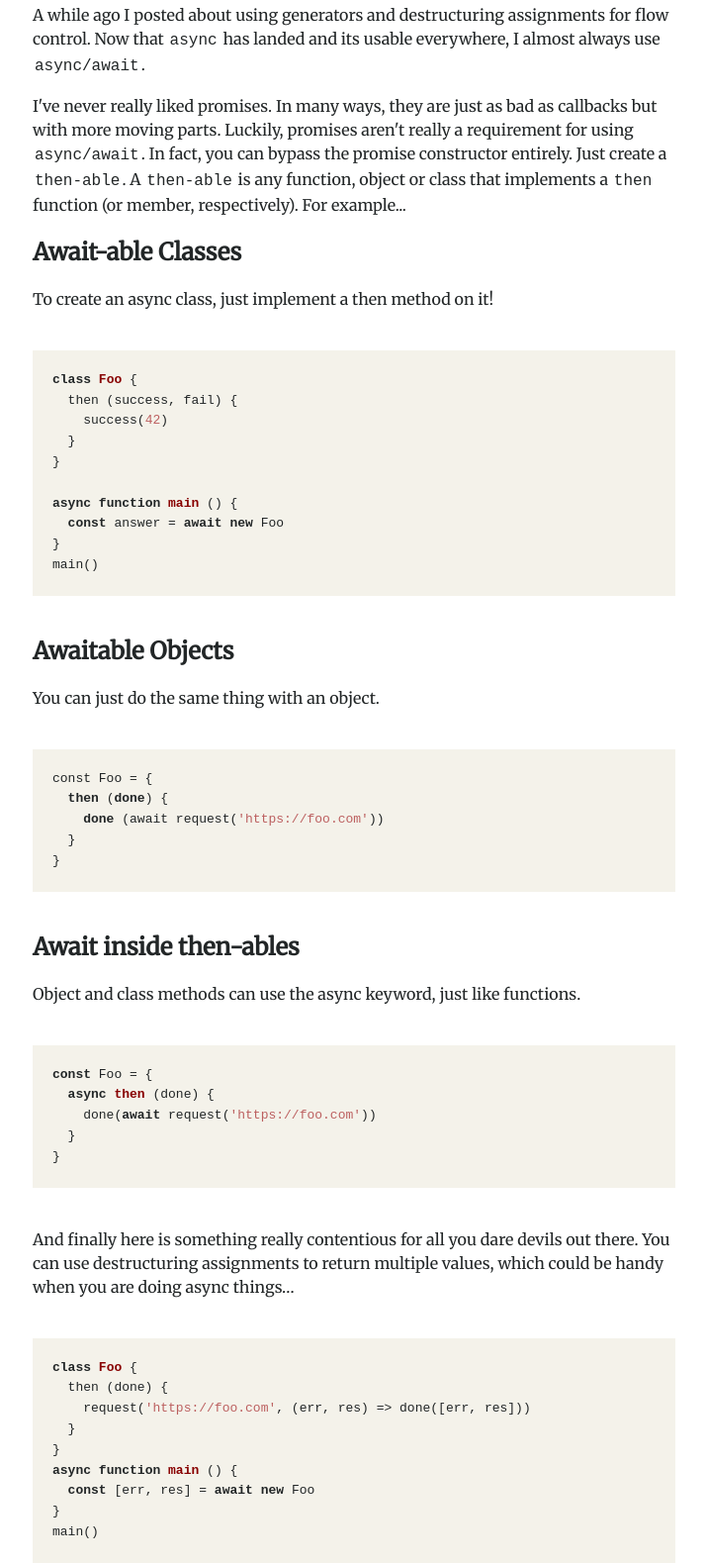
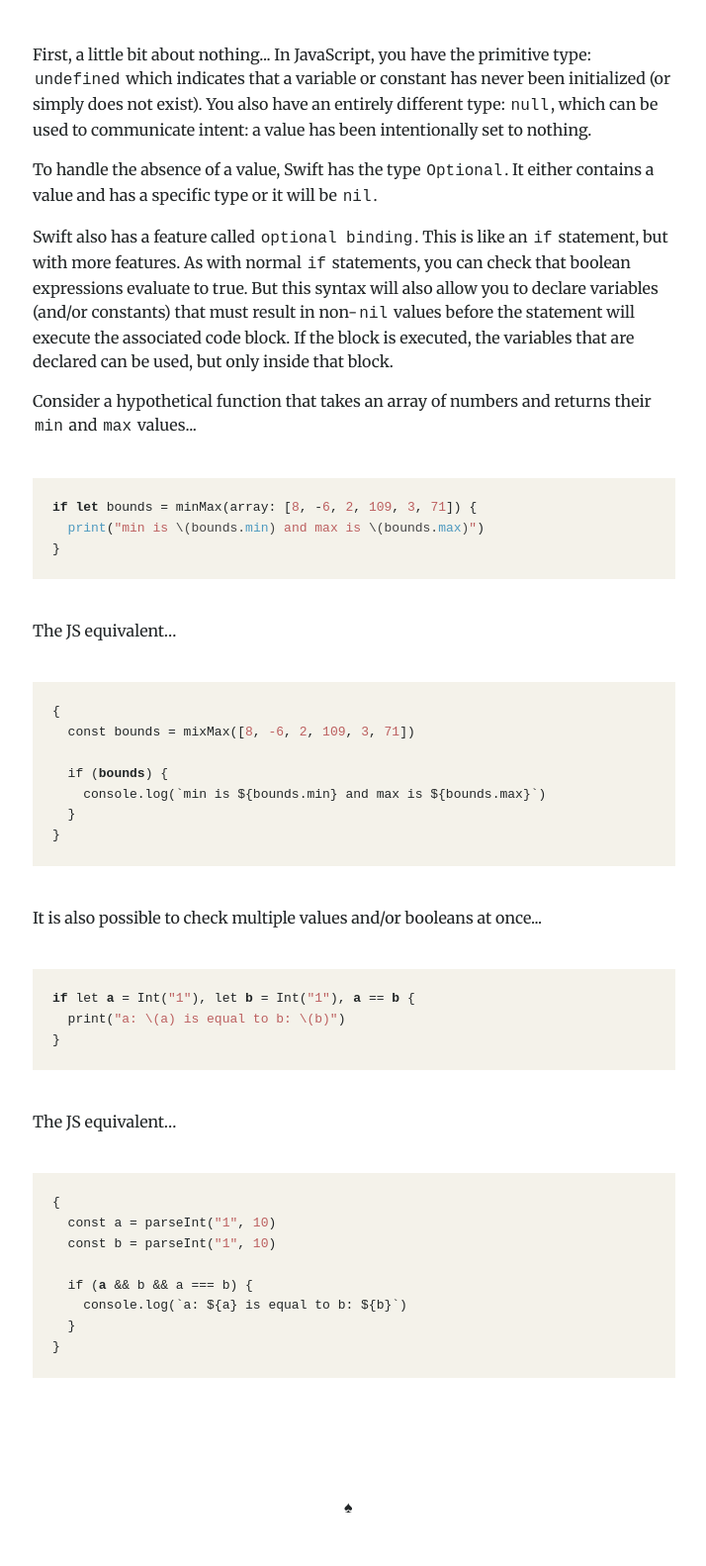
Before and after one commit to heapwolf/blog, a website: page docs/index.html in a window 1280 px wide. Shown: the part 1143-2725 px from the top of the page at 99% size, without its empty margins (282-996 px from the left). Drawn offline with Linux system fonts and the light colour scheme; a web font is replaced by a local one.

Commit message:
cleanup, add new post

```diff
--- a/docs/index.html
+++ b/docs/index.html
@@ -19,6 +19,49 @@
     <div id="blog" role="main">
 
       <section id="posts" name="blog">
+
+  <div class="post" id="Swift-for-Javascripters:-Super-powered-If-statements-(Part-1)">
+    <a class="link" href="#Swift-for-Javascripters:-Super-powered-If-statements-(Part-1)">
+      <div class="labels"><span>JavaScript</span> <span>Programming</span> <span>Swift</span></div>
+      <h1 class="title">Swift for Javascripters: Super powered If statements (Part 1)</h1>
+    </a>
+    <div class="body">
+      <p>First, a little bit about nothing... In JavaScript, you have the primitive type: <code>undefined</code> which indicates that a variable or constant has never been initialized (or simply does not exist). You also have an entirely different type: <code>null</code>, which can be used to communicate intent: a value has been intentionally set to nothing.</p>
+<p>To handle the absence of a value, Swift has the type <code>Optional</code>. It either contains a value and has a specific type or it will be <code>nil</code>.</p>
+<p>Swift also has a feature called <code>optional binding</code>. This is like an <code>if</code> statement, but with more features. As with normal <code>if</code> statements, you can check that boolean expressions evaluate to true. But this syntax will also allow you to declare variables (and/or constants) that must result in non-<code>nil</code> values before the statement will execute the associated code block. If the block is executed, the variables that are declared can be used, but only inside that block.</p>
+<p>Consider a hypothetical function that takes an array of numbers and returns their <code>min</code> and <code>max</code> values...</p>
+<pre><code class="lang-swift"><span class="hljs-keyword">if</span> <span class="hljs-keyword">let</span> bounds = minMax(array: [<span class="hljs-number">8</span>, -<span class="hljs-number">6</span>, <span class="hljs-number">2</span>, <span class="hljs-number">109</span>, <span class="hljs-number">3</span>, <span class="hljs-number">71</span>]) {
+  <span class="hljs-built_in">print</span>(<span class="hljs-string">"min is <span class="hljs-subst">\(bounds.<span class="hljs-built_in">min</span>)</span> and max is <span class="hljs-subst">\(bounds.<span class="hljs-built_in">max</span>)</span>"</span>)
+}
+</code></pre>
+<p>The JS equivalent…</p>
+<pre><code class="lang-js">{
+  const bounds = mixMax([<span class="hljs-number">8</span>, <span class="hljs-number">-6</span>, <span class="hljs-number">2</span>, <span class="hljs-number">109</span>, <span class="hljs-number">3</span>, <span class="hljs-number">71</span>])
+
+  if (<span class="hljs-name">bounds</span>) {
+    console.log(`min is ${bounds.min} and max is ${bounds.max}`)
+  }
+}
+</code></pre>
+<p>It is also possible to check multiple values and/or booleans at once...</p>
+<pre><code class="lang-swift"><span class="hljs-keyword">if</span> let <span class="hljs-selector-tag">a</span> = Int(<span class="hljs-string">"1"</span>), let <span class="hljs-selector-tag">b</span> = Int(<span class="hljs-string">"1"</span>), <span class="hljs-selector-tag">a</span> == <span class="hljs-selector-tag">b</span> {
+  print(<span class="hljs-string">"a: \(a) is equal to b: \(b)"</span>)
+}
+</code></pre>
+<p>The JS equivalent…</p>
+<pre><code class="lang-js">{
+  const a = parseInt(<span class="hljs-string">"1"</span>, <span class="hljs-number">10</span>)
+  const b = parseInt(<span class="hljs-string">"1"</span>, <span class="hljs-number">10</span>)
+
+  if (<span class="hljs-name">a</span> &amp;&amp; b &amp;&amp; a === b) {
+    console.log(`a: ${a} is equal to b: ${b}`)
+  }
+}
+</code></pre>
+
+    </div>
+  </div>
+
 
   <div class="post" id="Async/await-without-Promises">
     <a class="link" href="#Async/await-without-Promises">
```
